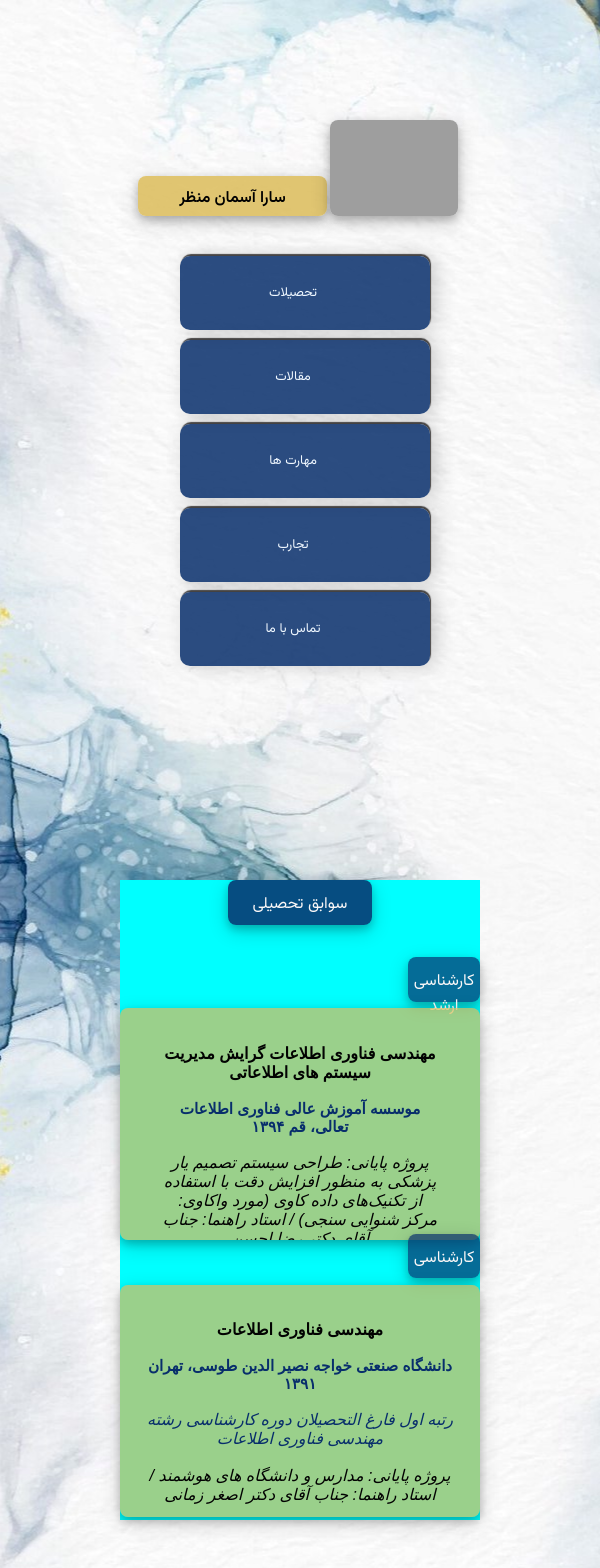
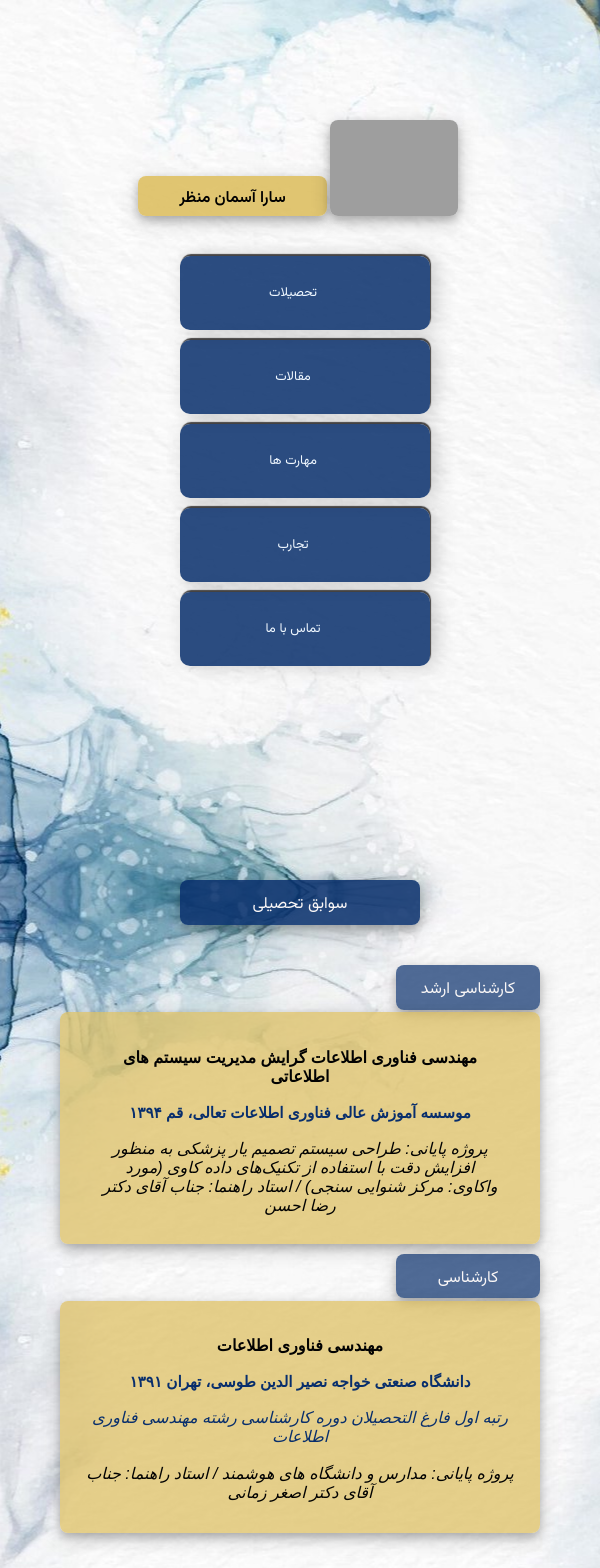
Before and after one commit to sasemanmanzar/Sara-Resume, a React (Create React App) app: page / in a window 600 px wide. Shown: the top 1568 px of the page. Built offline with nearby package versions, Linux system fonts and the light colour scheme; grey boxes are pictures that could not be loaded.

Commit message:
page2 ok

```diff
--- a/src/Pages/Two/Two.css
+++ b/src/Pages/Two/Two.css
@@ -17,7 +17,7 @@
     height: 80vh;
     top: 110vh;
     left: 20vw;
-    background-color: aqua;
+    /* background-color: aqua; */
 }
 
 .smallBox1 {
@@ -42,12 +42,14 @@
     width: 20%;
     height: 7%;
     left: 80%;
-    top: 5%;
+    /* top: 5%; */
     background-color: rgba(8,46,108,0.7);
     box-shadow: 0 4px 8px 0 rgba(0, 0, 0, 0.2), 0 6px 20px 0 rgba(0, 0, 0, 0.19);
     /* margin-left: 40vw; */
     /* margin-top: 5vh; */
     border-radius: 8px;
+    margin-top: 2%;
+    margin-bottom: 0.5%;
 }
 
 .box {
@@ -64,7 +66,7 @@
     padding: 20px 0 20px 0;
     width: 100%;
     height: 30%;
-    top: 6%;
+    /* top: 6%; */
 }
 
 /* .top1 {margin-top: 15vh;}
@@ -111,3 +113,33 @@
     font-style: italic;
     /* color: rgb(8,46,108); */
 }
+
+@media screen and (max-width: 800px){
+    .boxPage2 {
+        width: 80vw;
+        left: 10vw;
+        transition: all 4s;
+    }
+  }
+  @media screen and (min-width: 800px){
+    .boxPage2{transition: all 4s;}
+  }
+
+
+  @media screen and (max-width: 600px){
+    .smallBox1 {
+        width: 50%;
+        left: 25%;
+        margin-bottom: 5vh;
+        transition: all 4s;
+    }
+    .smallBox {
+        width: 30%;
+        left: 70%;
+        transition: all 4s;
+    }
+  }
+  @media screen and (min-width: 600px){
+    .smallBox1{transition: all 4s;}
+    .smallBox{transition: all 4s;}
+  }
```
